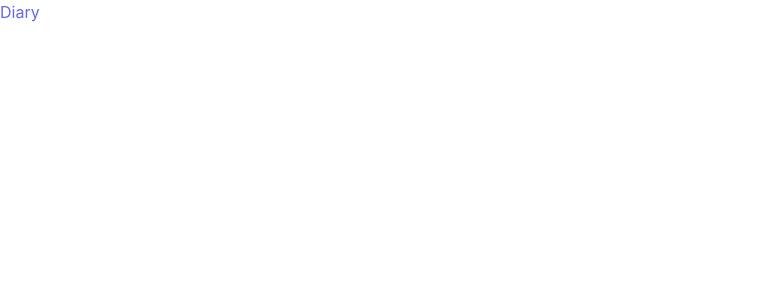
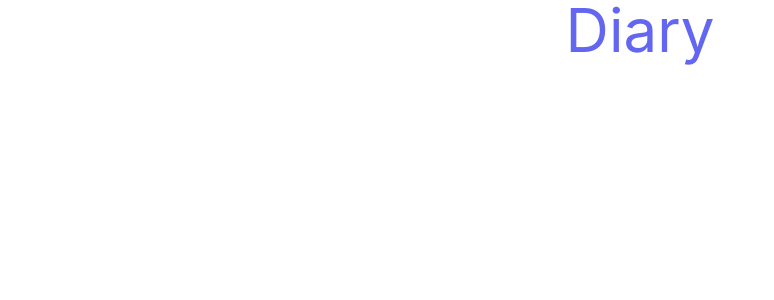
Before and after one commit to kalhuss/diary-next, a Next.js app: page / in a window 1280 px wide. Shown: the top 300 px of the page, without its empty margins (0-774 px from the left). Built offline with nearby package versions, Linux system fonts and the light colour scheme.

Commit message:
Larger title

```diff
--- a/pages/index.tsx
+++ b/pages/index.tsx
@@ -11,7 +11,7 @@ export default function Home() {
         <link rel="icon" href="/favicon.ico" />
       </Head>
 
-      <h1 className='text-indigo-500'>Diary</h1>
+      <h1 className='text-indigo-500 text-6xl text-center'>Diary</h1>
 
     </div>
   )
```
